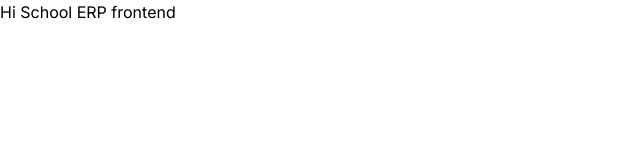
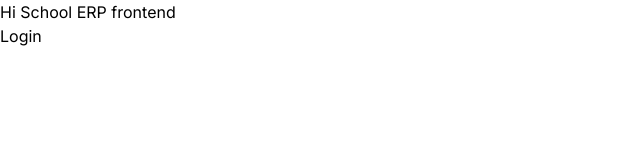
Before and after one commit to GauravJawalkar/School_ERP_Frontend, a Next.js app: page / in a window 1280 px wide. Shown: the top 160 px of the page, without its empty margins (0-640 px from the left). Built offline with nearby package versions, Linux system fonts and the light colour scheme.

Commit message:
Add login link to home page

```diff
--- a/app/page.tsx
+++ b/app/page.tsx
@@ -1,8 +1,10 @@
+import Link from "next/link";
 
 export default function Home() {
   return (
     <div>
       <h1>Hi School ERP frontend</h1>
+      <Link href={'/login'}>Login</Link>
     </div>
   );
 }
```
